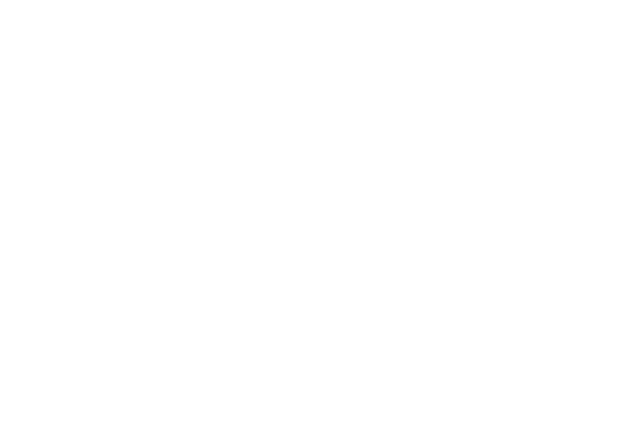
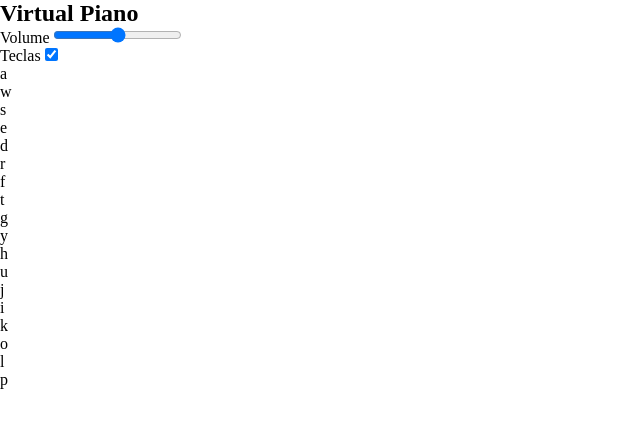
Before and after one commit to jorgemunizf/JavaScript---Piano, a plain HTML site: page index.html in a window 1280 px wide. Shown: the whole page, without its empty margins (0-640 px from the left). Drawn offline with Linux system fonts and the light colour scheme.

Commit message:
build on HTML

```diff
--- a/index.html
+++ b/index.html
@@ -11,7 +11,39 @@
     </head>
     <body>
         <div class="container">
-
+            <header>
+                <h2>Virtual Piano</h2>
+                <div class="column volume-slider">
+                    <span>Volume</span>
+                    <input type="range">
+                </div>
+                <div class="column keys-check">
+                    <span>
+                        Teclas
+                    </span>
+                    <input type="checkbox" checked>
+                </div>
+            </header>
+            <ul class="piano-keys">
+                <li class="key white"><span>a</span></li>
+                <li class="key black"><span>w</span></li>
+                <li class="key white"><span>s</span></li>
+                <li class="key black"><span>e</span></li>
+                <li class="key white"><span>d</span></li>
+                <li class="key black"><span>r</span></li>
+                <li class="key white"><span>f</span></li>
+                <li class="key black"><span>t</span></li>
+                <li class="key white"><span>g</span></li>
+                <li class="key black"><span>y</span></li>
+                <li class="key white"><span>h</span></li>
+                <li class="key black"><span>u</span></li>
+                <li class="key white"><span>j</span></li>
+                <li class="key black"><span>i</span></li>
+                <li class="key white"><span>k</span></li>
+                <li class="key black"><span>o</span></li>
+                <li class="key white"><span>l</span></li>
+                <li class="key black"><span>p</span></li>
+            </ul>
         </div>
         <script src="./src/scripts/engine.js"></script>
     </body>
```
